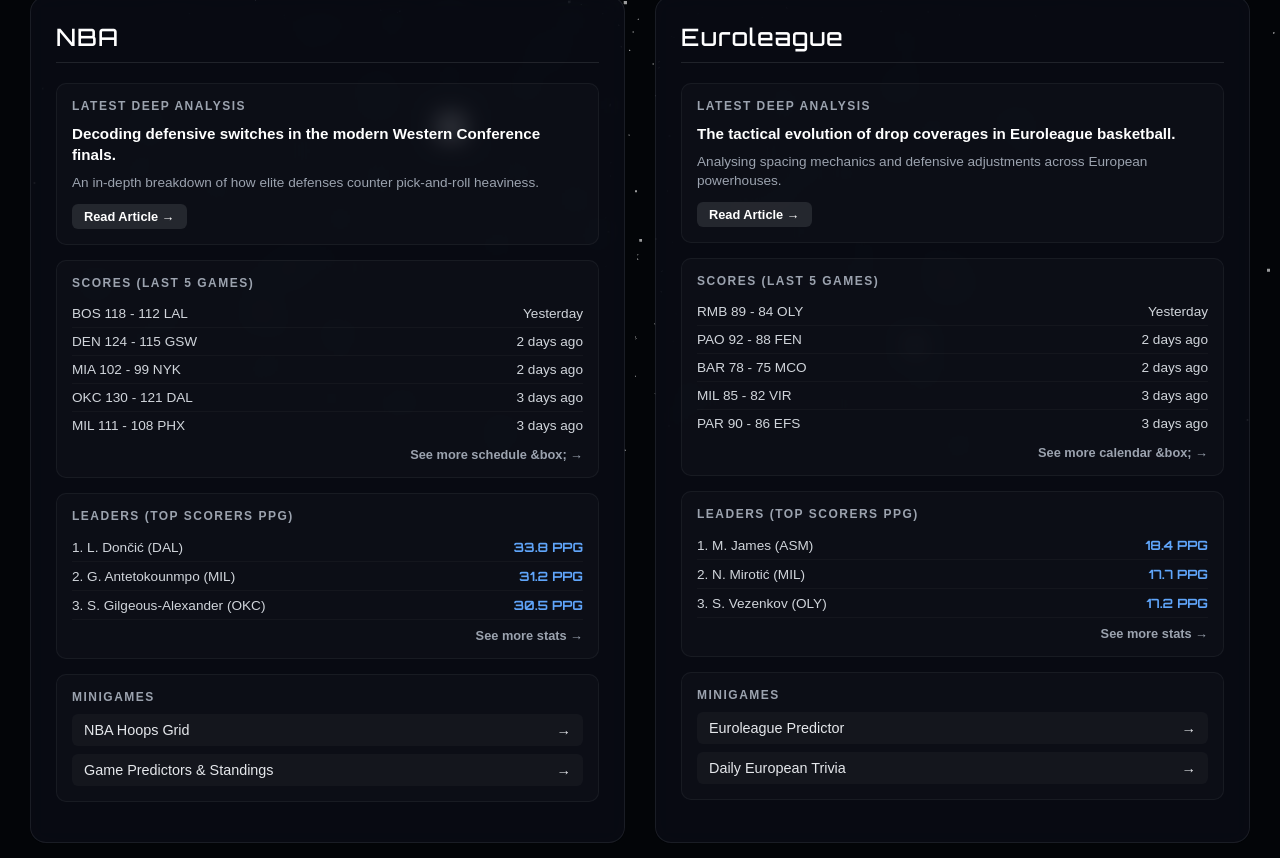
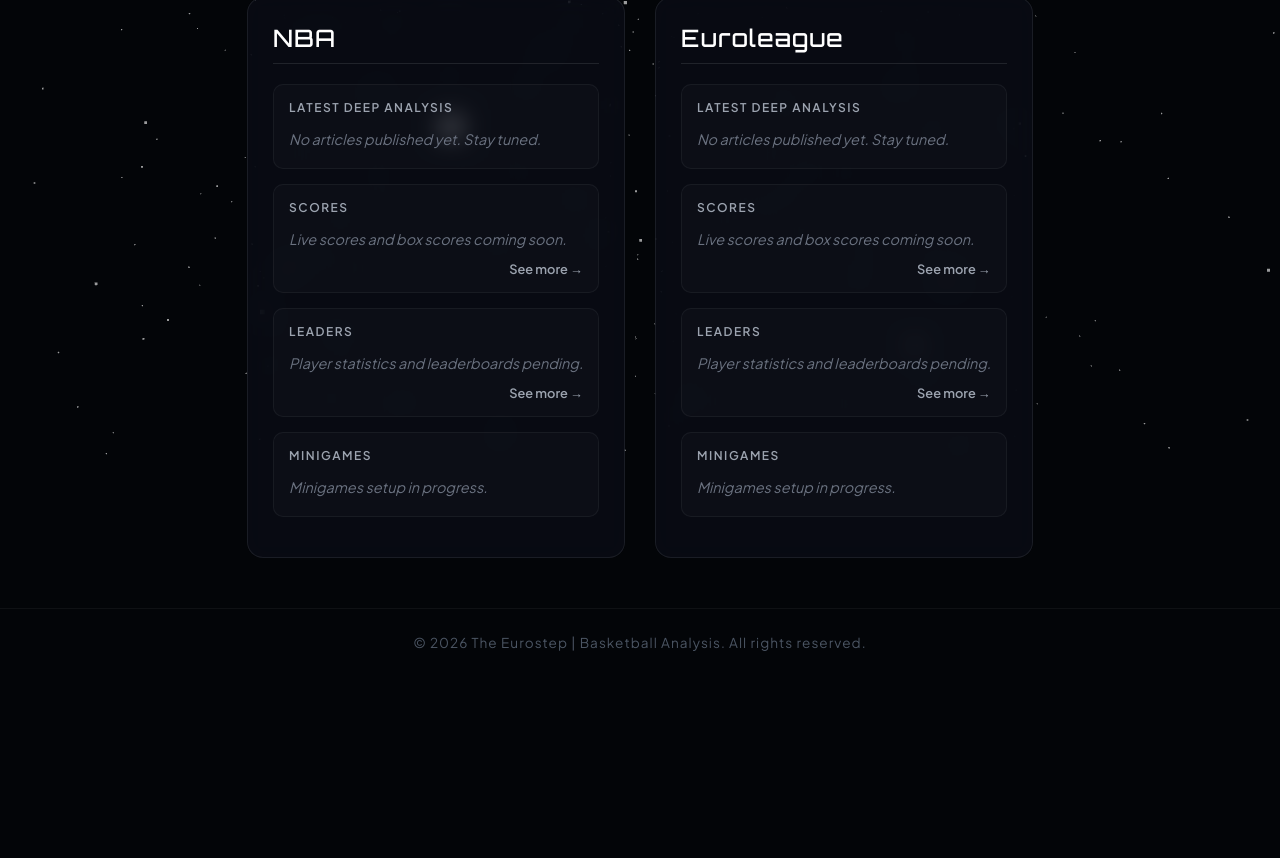
Before and after one commit to Skitzothrenic/skitzothrenic.github.io, a plain HTML site: page index.html in a window 1280 px wide. Shown: the part 343-1201 px from the top of the page. After the commit the page ends 1019 px from the top, so only its background shows below. Drawn offline with nearby package versions, Linux system fonts and the light colour scheme.

Commit message:
Update index.html

```diff
--- a/index.html
+++ b/index.html
@@ -4,15 +4,14 @@
     <meta charset="UTF-8">
     <meta name="viewport" content="width=device-width, initial-scale=1.0">
     <title>The Eurostep | Basketball Analysis</title>
-    <!-- Font ad altissima qualità e leggibilità -->
-    <link href="https://fonts.googleapis.com/css2?family=Orbitron:wght@500;700;900&family=Plus+Jakarta+Sans:wght@300;400;500;600;700&display=swap" rel="stylesheet">
+    <link href="https://fonts.googleapis.com/css2?family=Orbitron:wght@500;700;900&family=Plus+Jakarta+Sans:wght@300;400;500;600&display=swap" rel="stylesheet">
     <script src="https://cdnjs.cloudflare.com/ajax/libs/three.js/r128/three.min.js"></script>
     <style>
         * {
             margin: 0;
             padding: 0;
             box-sizing: border-box;
-            font-family: 'Plus Jakarta+Sans', sans-serif;
+            font-family: 'Plus Jakarta Sans', sans-serif;
         }
 
         body {
@@ -35,21 +34,21 @@
             pointer-events: none;
         }
 
-        /* Header con Menu a Sinistra e Logo/Titolo a Destra */
+        /* Header: Menu a Sinistra, Logo e Titolo a Destra */
         header {
             display: flex;
             justify-content: space-between;
             align-items: center;
             padding: 20px 40px;
             border-bottom: 1px solid rgba(255, 255, 255, 0.08);
-            background: rgba(3, 5, 8, 0.85);
+            background: rgba(3, 5, 8, 0.9);
             backdrop-filter: blur(15px);
             position: sticky;
             top: 0;
             z-index: 1000;
         }
 
-        /* Menu a tendina a sinistra */
+        /* Menu a tendina a Sinistra con animazione */
         .menu-container {
             position: relative;
         }
@@ -59,7 +58,13 @@
             display: flex;
             flex-direction: column;
             gap: 6px;
-            padding: 5px;
+            padding: 8px;
+            border-radius: 8px;
+            transition: background 0.3s ease;
+        }
+
+        .menu-toggle:hover {
+            background: rgba(255, 255, 255, 0.08);
         }
 
         .menu-toggle span {
@@ -68,15 +73,20 @@
             height: 2px;
             background-color: #ffffff;
             box-shadow: 0 0 8px rgba(255,255,255,0.6);
-            transition: 0.3s;
+            transition: all 0.3s ease;
         }
 
-        /* Dropdown Menu a scomparsa */
+        .menu-toggle:hover span {
+            background-color: #60a5fa;
+            width: 32px;
+        }
+
+        /* Dropdown Menu */
         .dropdown-menu {
             position: absolute;
-            top: 45px;
+            top: 55px;
             left: 0;
-            background: rgba(11, 15, 25, 0.95);
+            background: rgba(11, 15, 25, 0.98);
             border: 1px solid rgba(255, 255, 255, 0.15);
             border-radius: 12px;
             width: 240px;
@@ -121,7 +131,7 @@
         }
 
         .brand-logo {
-            height: 40px;
+            height: 38px;
             width: auto;
             object-fit: contain;
         }
@@ -129,7 +139,7 @@
         .logo-text {
             font-family: 'Orbitron', sans-serif;
             font-weight: 700;
-            font-size: 1.1rem;
+            font-size: 1.05rem;
             letter-spacing: 1.5px;
             background: linear-gradient(135deg, #ffffff 30%, #9ca3af 100%);
             -webkit-background-clip: text;
@@ -137,7 +147,7 @@
             text-transform: uppercase;
         }
 
-        /* Sezione Hero */
+        /* Hero Section */
         .hero {
             text-align: center;
             padding: 50px 20px 30px 20px;
@@ -150,7 +160,7 @@
             font-family: 'Orbitron', sans-serif;
             font-size: 2.8rem;
             font-weight: 900;
-            margin-bottom: 12px;
+            margin-bottom: 15px;
             letter-spacing: 1px;
             color: #ffffff;
             text-shadow: 0 0 30px rgba(255, 255, 255, 0.25);
@@ -166,7 +176,7 @@
             margin: 0 auto;
         }
 
-        /* Ecosystem Grid (NBA vs Euroleague) Arricchita */
+        /* Ecosystem Grid (NBA vs Euroleague) */
         .ecosystem-grid {
             display: grid;
             grid-template-columns: 1fr 1fr;
@@ -218,77 +228,13 @@
             font-weight: 700;
         }
 
-        /* Articolo in evidenza */
-        .article-link {
-            font-size: 0.95rem;
-            color: #ffffff;
-            font-weight: 600;
-            text-decoration: none;
-            display: block;
-            margin-bottom: 8px;
-            line-height: 1.4;
-        }
-        .article-link:hover {
-            color: #60a5fa;
-        }
-        .article-snippet {
-            font-size: 0.85rem;
-            color: #9ca3af;
-            line-height: 1.4;
-            margin-bottom: 12px;
-        }
-        .read-more-btn {
-            display: inline-block;
-            font-size: 0.8rem;
-            font-weight: 600;
-            color: #ffffff;
-            background: rgba(255, 255, 255, 0.1);
-            padding: 5px 12px;
-            border-radius: 6px;
-            text-decoration: none;
-            transition: 0.2s;
-        }
-        .read-more-btn:hover {
-            background: rgba(255, 255, 255, 0.2);
+        .placeholder-text {
+            font-size: 0.9rem;
+            color: #6b7280;
+            font-style: italic;
+            padding: 5px 0;
         }
 
-        /* Lista Ultime 5 Partite (Scores) */
-        .scores-list {
-            list-style: none;
-        }
-        .scores-list li {
-            font-size: 0.85rem;
-            color: #d1d5db;
-            padding: 6px 0;
-            border-bottom: 1px solid rgba(255,255,255,0.03);
-            display: flex;
-            justify-content: space-between;
-        }
-        .scores-list li:last-child {
-            border-bottom: none;
-        }
-
-        /* Leaders (Top 3 Scorers) */
-        .leaders-list {
-            list-style: none;
-        }
-        .leaders-list li {
-            font-size: 0.85rem;
-            color: #d1d5db;
-            padding: 6px 0;
-            display: flex;
-            justify-content: space-between;
-            align-items: center;
-            border-bottom: 1px solid rgba(255,255,255,0.03);
-        }
-        .leader-pts {
-            font-family: 'Orbitron', sans-serif;
-            font-weight: 700;
-            color: #60a5fa;
-            font-size: 0.8rem;
-        }
-
-        /* Link See More */
         .see-more-link {
             display: block;
             text-align: right;
@@ -300,29 +246,6 @@
             transition: 0.2s;
         }
         .see-more-link:hover {
-            color: #ffffff;
-        }
-
-        /* Minigames block */
-        .minigames-links {
-            display: flex;
-            flex-direction: column;
-            gap: 8px;
-        }
-        .minigames-links a {
-            font-size: 0.9rem;
-            color: #e5e7eb;
-            text-decoration: none;
-            background: rgba(255,255,255,0.03);
-            padding: 8px 12px;
-            border-radius: 6px;
-            transition: 0.2s;
-            display: flex;
-            justify-content: space-between;
-            align-items: center;
-        }
-        .minigames-links a:hover {
-            background: rgba(255,255,255,0.08);
             color: #ffffff;
         }
 
@@ -343,7 +266,7 @@
 
     <!-- Header -->
     <header>
-        <!-- Menu a tendina a sinistra -->
+        <!-- Menu a tendina a Sinistra -->
         <div class="menu-container">
             <div class="menu-toggle" id="menuBtn" title="Menu">
                 <span></span>
@@ -353,11 +276,8 @@
             <div class="dropdown-menu" id="dropdownMenu">
                 <a href="#">Home</a>
                 <div class="dropdown-divider"></div>
-                <a href="#">NBA Hub</a>
-                <a href="#nba-scores">NBA Scores & Stats</a>
-                <div class="dropdown-divider"></div>
-                <a href="#">Euroleague Hub</a>
-                <a href="#euro-scores">Euroleague Scores & Stats</a>
+                <a href="#">NBA</a>
+                <a href="#">Euroleague</a>
                 <div class="dropdown-divider"></div>
                 <a href="#">Minigames</a>
                 <a href="#">About Me</a>
@@ -365,7 +285,7 @@
             </div>
         </div>
 
-        <!-- Logo e Titolo ufficiale a destra -->
+        <!-- Logo e Titolo a Destra -->
         <div class="brand-area">
             <span class="logo-text">The Eurostep &bull; Basketball Analysis</span>
             <img src="the eurostep no background.png" alt="The Eurostep Logo" class="brand-logo">
@@ -385,45 +305,30 @@
         <div class="hub-column">
             <div class="hub-title">NBA</div>
 
-            <!-- 1. Deep Article Preview -->
+            <!-- Latest Analysis -->
             <div class="content-block">
                 <div class="block-title">Latest Deep Analysis</div>
-                <a href="#" class="article-link">Decoding defensive switches in the modern Western Conference finals.</a>
-                <p class="article-snippet">An in-depth breakdown of how elite defenses counter pick-and-roll heaviness.</p>
-                <a href="#" class="read-more-btn">Read Article &rarr;</a>
+                <div class="placeholder-text">No articles published yet. Stay tuned.</div>
             </div>
 
-            <!-- 2. Scores (Ultime 5 partite) -->
-            <div class="content-block" id="nba-scores">
-                <div class="block-title">Scores (Last 5 Games)</div>
-                <ul class="scores-list">
-                    <li><span>BOS 118 - 112 LAL</span> <span>Yesterday</span></li>
-                    <li><span>DEN 124 - 115 GSW</span> <span>2 days ago</span></li>
-                    <li><span>MIA 102 - 99 NYK</span> <span>2 days ago</span></li>
-                    <li><span>OKC 130 - 121 DAL</span> <span>3 days ago</span></li>
-                    <li><span>MIL 111 - 108 PHX</span> <span>3 days ago</span></li>
-                </ul>
-                <a href="#" class="see-more-link">See more schedule &box; &rarr;</a>
+            <!-- Scores -->
+            <div class="content-block">
+                <div class="block-title">Scores</div>
+                <div class="placeholder-text">Live scores and box scores coming soon.</div>
+                <a href="#" class="see-more-link">See more &rarr;</a>
             </div>
 
-            <!-- 3. Leaders (Top 3 Scorers) -->
+            <!-- Leaders -->
             <div class="content-block">
-                <div class="block-title">Leaders (Top Scorers PPG)</div>
-                <ul class="leaders-list">
-                    <li><span>1. L. Dončić (DAL)</span> <span class="leader-pts">33.8 PPG</span></li>
-                    <li><span>2. G. Antetokounmpo (MIL)</span> <span class="leader-pts">31.2 PPG</span></li>
-                    <li><span>3. S. Gilgeous-Alexander (OKC)</span> <span class="leader-pts">30.5 PPG</span></li>
-                </ul>
-                <a href="#" class="see-more-link">See more stats &rarr;</a>
+                <div class="block-title">Leaders</div>
+                <div class="placeholder-text">Player statistics and leaderboards pending.</div>
+                <a href="#" class="see-more-link">See more &rarr;</a>
             </div>
 
-            <!-- 4. Minigames -->
+            <!-- Minigames -->
             <div class="content-block">
                 <div class="block-title">Minigames</div>
-                <div class="minigames-links">
-                    <a href="#"><span>NBA Hoops Grid</span> <span>&rarr;</span></a>
-                    <a href="#"><span>Game Predictors & Standings</span> <span>&rarr;</span></a>
-                </div>
+                <div class="placeholder-text">Minigames setup in progress.</div>
             </div>
         </div>
 
@@ -431,45 +336,30 @@
         <div class="hub-column">
             <div class="hub-title">Euroleague</div>
 
-            <!-- 1. Deep Article Preview -->
+            <!-- Latest Analysis -->
             <div class="content-block">
                 <div class="block-title">Latest Deep Analysis</div>
-                <a href="#" class="article-link">The tactical evolution of drop coverages in Euroleague basketball.</a>
-                <p class="article-snippet">Analysing spacing mechanics and defensive adjustments across European powerhouses.</p>
-                <a href="#" class="read-more-btn">Read Article &rarr;</a>
+                <div class="placeholder-text">No articles published yet. Stay tuned.</div>
             </div>
 
-            <!-- 2. Scores (Ultime 5 partite) -->
-            <div class="content-block" id="euro-scores">
-                <div class="block-title">Scores (Last 5 Games)</div>
-                <ul class="scores-list">
-                    <li><span>RMB 89 - 84 OLY</span> <span>Yesterday</span></li>
-                    <li><span>PAO 92 - 88 FEN</span> <span>2 days ago</span></li>
-                    <li><span>BAR 78 - 75 MCO</span> <span>2 days ago</span></li>
-                    <li><span>MIL 85 - 82 VIR</span> <span>3 days ago</span></li>
-                    <li><span>PAR 90 - 86 EFS</span> <span>3 days ago</span></li>
-                </ul>
-                <a href="#" class="see-more-link">See more calendar &box; &rarr;</a>
+            <!-- Scores -->
+            <div class="content-block">
+                <div class="block-title">Scores</div>
+                <div class="placeholder-text">Live scores and box scores coming soon.</div>
+                <a href="#" class="see-more-link">See more &rarr;</a>
             </div>
 
-            <!-- 3. Leaders (Top 3 Scorers) -->
+            <!-- Leaders -->
             <div class="content-block">
-                <div class="block-title">Leaders (Top Scorers PPG)</div>
-                <ul class="leaders-list">
-                    <li><span>1. M. James (ASM)</span> <span class="leader-pts">18.4 PPG</span></li>
-                    <li><span>2. N. Mirotić (MIL)</span> <span class="leader-pts">17.7 PPG</span></li>
-                    <li><span>3. S. Vezenkov (OLY)</span> <span class="leader-pts">17.2 PPG</span></li>
-                </ul>
-                <a href="#" class="see-more-link">See more stats &rarr;</a>
+                <div class="block-title">Leaders</div>
+                <div class="placeholder-text">Player statistics and leaderboards pending.</div>
+                <a href="#" class="see-more-link">See more &rarr;</a>
             </div>
 
-            <!-- 4. Minigames -->
+            <!-- Minigames -->
             <div class="content-block">
                 <div class="block-title">Minigames</div>
-                <div class="minigames-links">
-                    <a href="#"><span>Euroleague Predictor</span> <span>&rarr;</span></a>
-                    <a href="#"><span>Daily European Trivia</span> <span>&rarr;</span></a>
-                </div>
+                <div class="placeholder-text">Minigames setup in progress.</div>
             </div>
         </div>
 
@@ -479,9 +369,8 @@
         &copy; 2026 The Eurostep | Basketball Analysis. All rights reserved.
     </footer>
 
-    <!-- Script per Menu a tendina e Motore 3D -->
+    <!-- Script JavaScript -->
     <script>
-        // Logica apertura/chiusura menu a tendina
         const menuBtn = document.getElementById('menuBtn');
         const dropdownMenu = document.getElementById('dropdownMenu');
 
@@ -494,7 +383,7 @@
             dropdownMenu.classList.remove('active');
         });
 
-        // Configurazione Sfondo 3D con Three.js
+        // Motore 3D Particelle
         const container = document.getElementById('webgl-container');
         const scene = new THREE.Scene();
         const camera = new THREE.PerspectiveCamera(75, window.innerWidth / window.innerHeight, 0.1, 1000);
```
